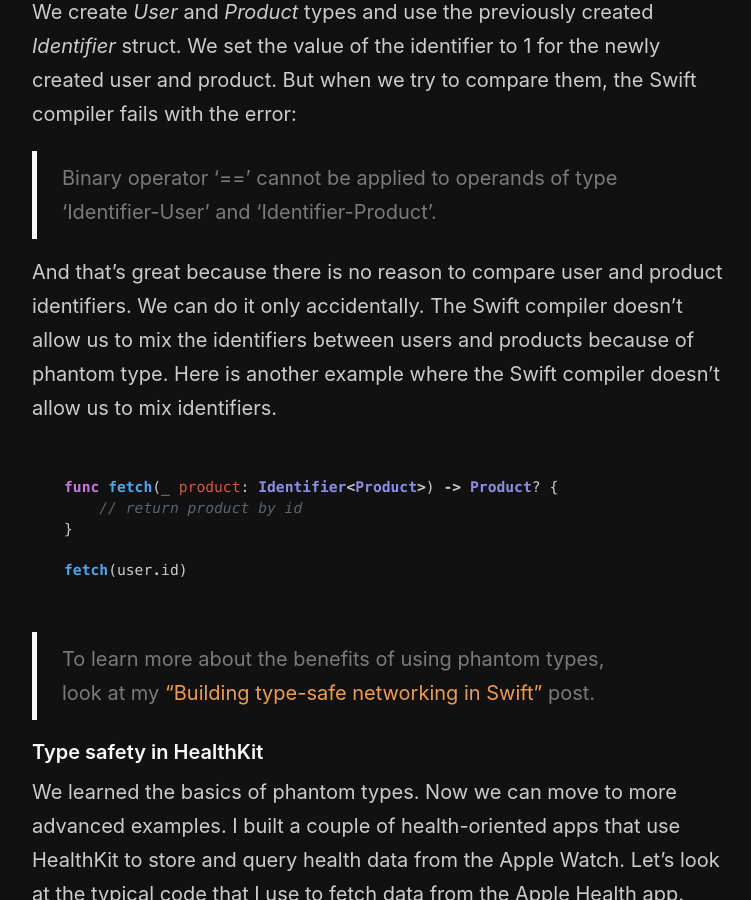
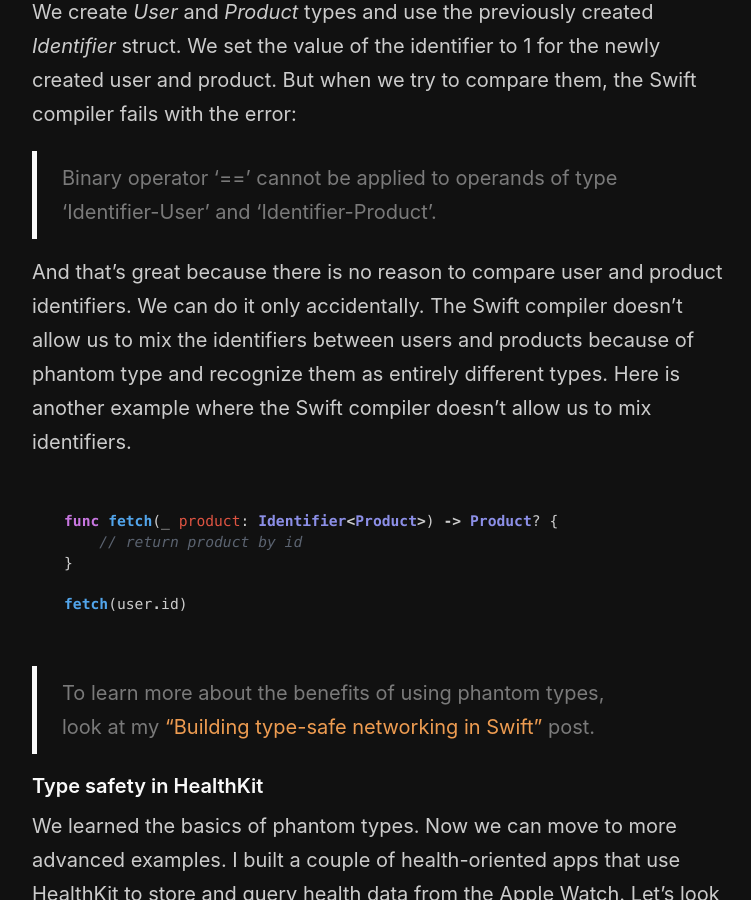
Before and after one commit to mecid/mecid.github.io, a Jekyll site: the page built from _posts/2021-02-18-phantom-types-in-swift.md, in a window 1280 px wide and 900 px high, scrolled down 1225 px. Shown: the whole window, without its empty margins (258-1009 px from the left). Built offline with Jekyll 4.4.1, drawn with Linux system fonts in a browser that asks for light colours.

Commit message:
phantom types post improved

````diff
--- a/_posts/2021-02-18-phantom-types-in-swift.md
+++ b/_posts/2021-02-18-phantom-types-in-swift.md
@@ -37,7 +37,7 @@ We create *User* and *Product* types and use the previously created *Identifier*
 
 > Binary operator '==' cannot be applied to operands of type 'Identifier-User' and 'Identifier-Product'.
 
-And that's great because there is no reason to compare user and product identifiers. We can do it only accidentally. The Swift compiler doesn't allow us to mix the identifiers between users and products because of phantom type. Here is another example where the Swift compiler doesn't allow us to mix identifiers.
+And that's great because there is no reason to compare user and product identifiers. We can do it only accidentally. The Swift compiler doesn't allow us to mix the identifiers between users and products because of phantom type and recognize them as entirely different types. Here is another example where the Swift compiler doesn't allow us to mix identifiers.
 
 ```swift
 func fetch(_ product: Identifier<Product>) -> Product? {
````
